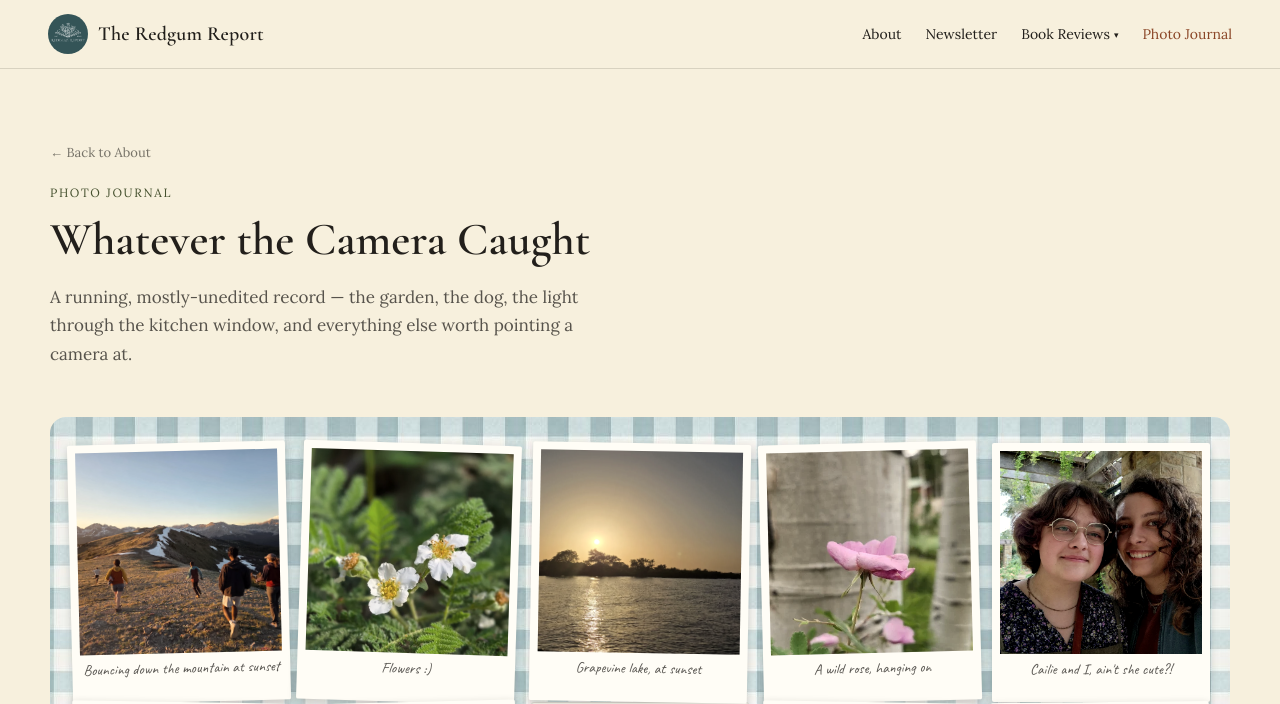
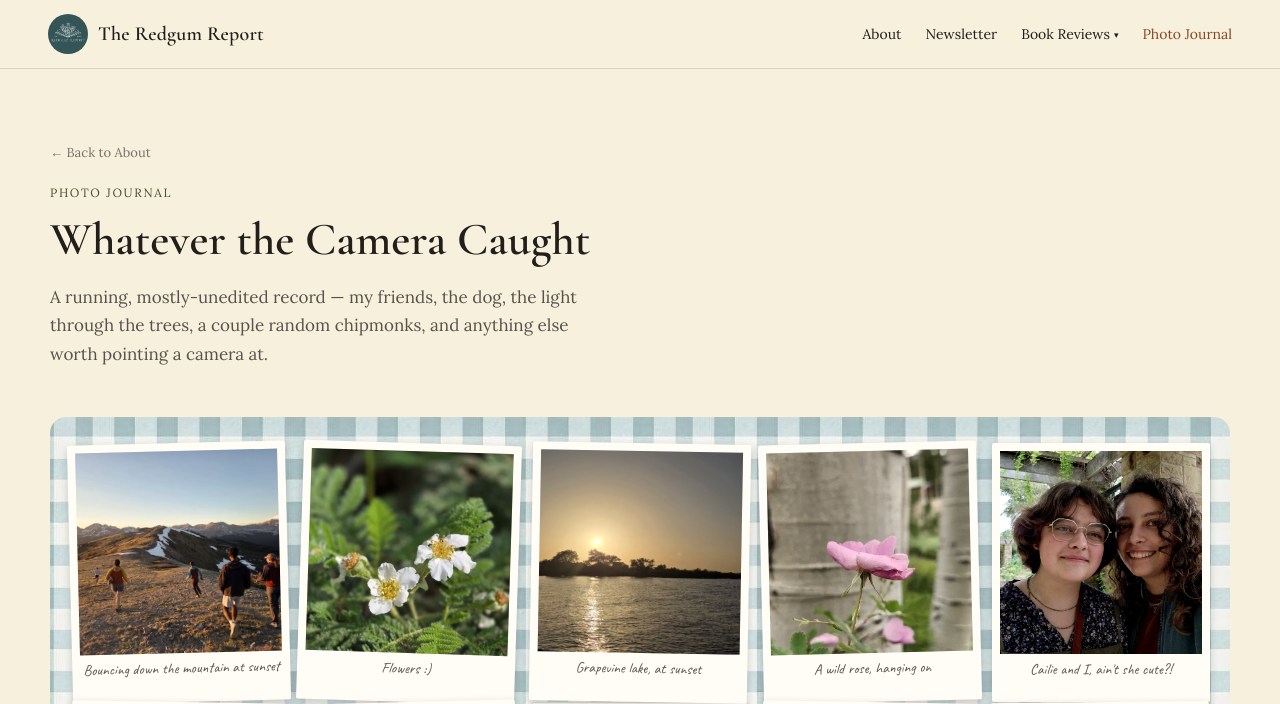
Before and after one commit to emilierezendes-sudo/The-Redgum-Report, a Jekyll site: the page built from photo-journal.html, in a window 1280 px wide and 900 px high, cut to the strip 0-704 px from the top of the window. Built offline with Jekyll 4.4.1, drawn with Linux system fonts in a browser that asks for light colours.

Commit message:
Update photo-journal.html

```diff
--- a/photo-journal.html
+++ b/photo-journal.html
@@ -3,7 +3,7 @@
 # this one. Only the page's own headings live here.
 title: Whatever the Camera Caught
 kicker: Photo Journal
-intro: A running, mostly-unedited record — the garden, the dog, the light through the kitchen window, and everything else worth pointing a camera at.
+intro: A running, mostly-unedited record — my friends, the dog, the light through the trees, a couple random chipmonks, and anything else worth pointing a camera at.
 
 # ── Backdrop ─────────────────────────────────────────────────────────────────
 # To change it: put a new image in uploads/ and put its filename below. Or keep
```
